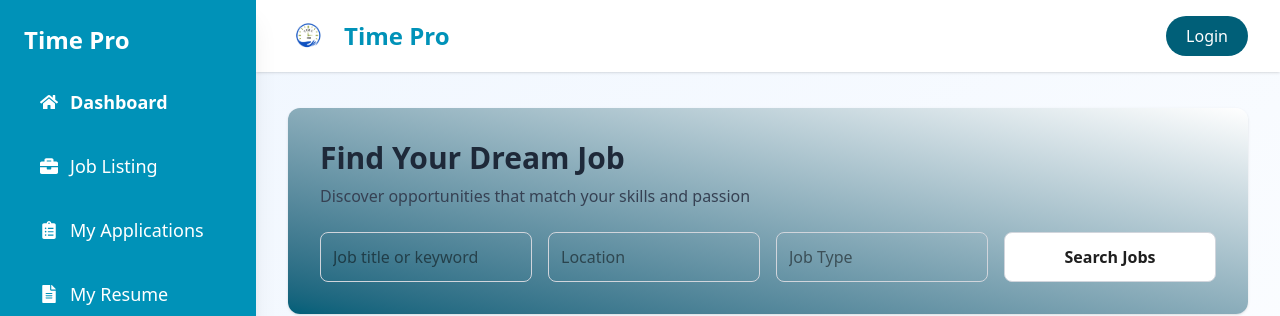
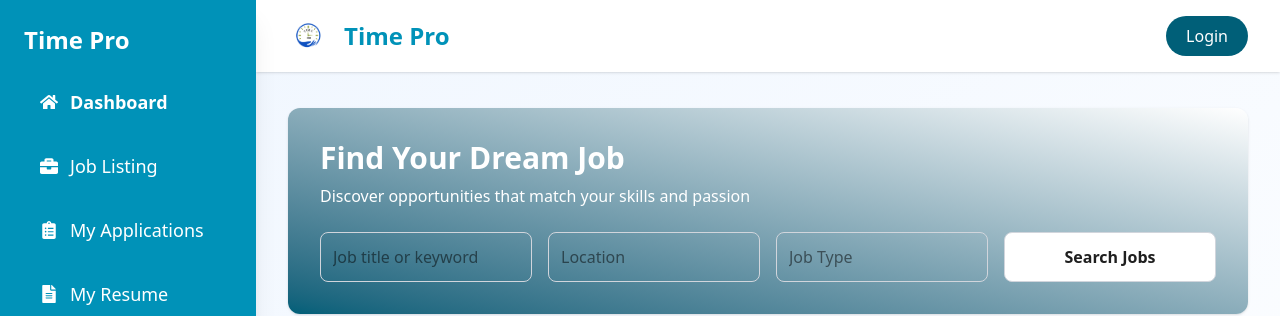
Before and after one commit to Dushy-uki/Frontend, a React (Vite) app: page /jobs in a window 1280 px wide. Shown: the top 316 px of the page. Built offline with nearby package versions, Linux system fonts and the light colour scheme; no server answers.

Commit message:
change colour

```diff
--- a/src/Components/joblisting.jsx
+++ b/src/Components/joblisting.jsx
@@ -102,8 +102,8 @@ const JobListingPage = () => {
   animate={{ opacity: 1, y: 0 }}
   transition={{ duration: 0.8 }}
 >
-  <h2 className="text-3xl font-bold mb-2 text-gray-800">Find Your Dream Job</h2>
-  <p className="mb-6 text-gray-700">Discover opportunities that match your skills and passion</p>
+  <h2 className="text-3xl font-bold mb-2 text-white">Find Your Dream Job</h2>
+  <p className="mb-6 text-white">Discover opportunities that match your skills and passion</p>
   <div className="grid grid-cols-1 md:grid-cols-4 gap-4">
     <input type="text" placeholder="Job title or keyword" className="p-3 rounded-lg text-black border border-gray-300 outline-[#E4ED73]" value={filters.keyword} onChange={(e) => setFilters({ ...filters, keyword: e.target.value })} onKeyDown={handleKeyDown} />
     <input type="text" placeholder="Location" className="p-3 rounded-lg text-black border border-gray-300 outline-[#E4ED73]" value={filters.location} onChange={(e) => setFilters({ ...filters, location: e.target.value })} onKeyDown={handleKeyDown} />
--- a/src/pages/UserDashboard.jsx
+++ b/src/pages/UserDashboard.jsx
@@ -101,21 +101,21 @@ const UserDashboard = () => {
             />
           </div>
           <div className="px-8 mt-2">
-            <h2 className="text-3xl font-bold text-[#0e4245]">
+            <h2 className="text-3xl font-bold text-white">
               Welcome {user.name || 'User'}!
             </h2>
-            <p className="text-sm text-gray-600 mt-1">{user.email}</p>
-            <p className="text-md text-gray-700 mt-2">
+            <p className="text-md text-white mt-1">{user.email}</p>
+            <p className="text-md text-white mt-2">
               Here's your job dashboard. Let's find your next opportunity.
             </p>
             {user.skills && (
-              <p className="text-sm text-gray-700 mt-2">
+              <p className="text-sm text-white mt-2">
                 <span className="font-semibold text-cyan-500">Skills:</span> {user.skills}
               </p>
             )}
             {user.bio && (
-              <p className="text-sm text-gray-700 mt-1">
-                <span className="font-semibold text-black">Bio:</span> {user.bio}
+              <p className="text-sm text-white mt-1">
+                <span className="font-semibold text-white">Bio:</span> {user.bio}
               </p>
             )}
           </div>
```
